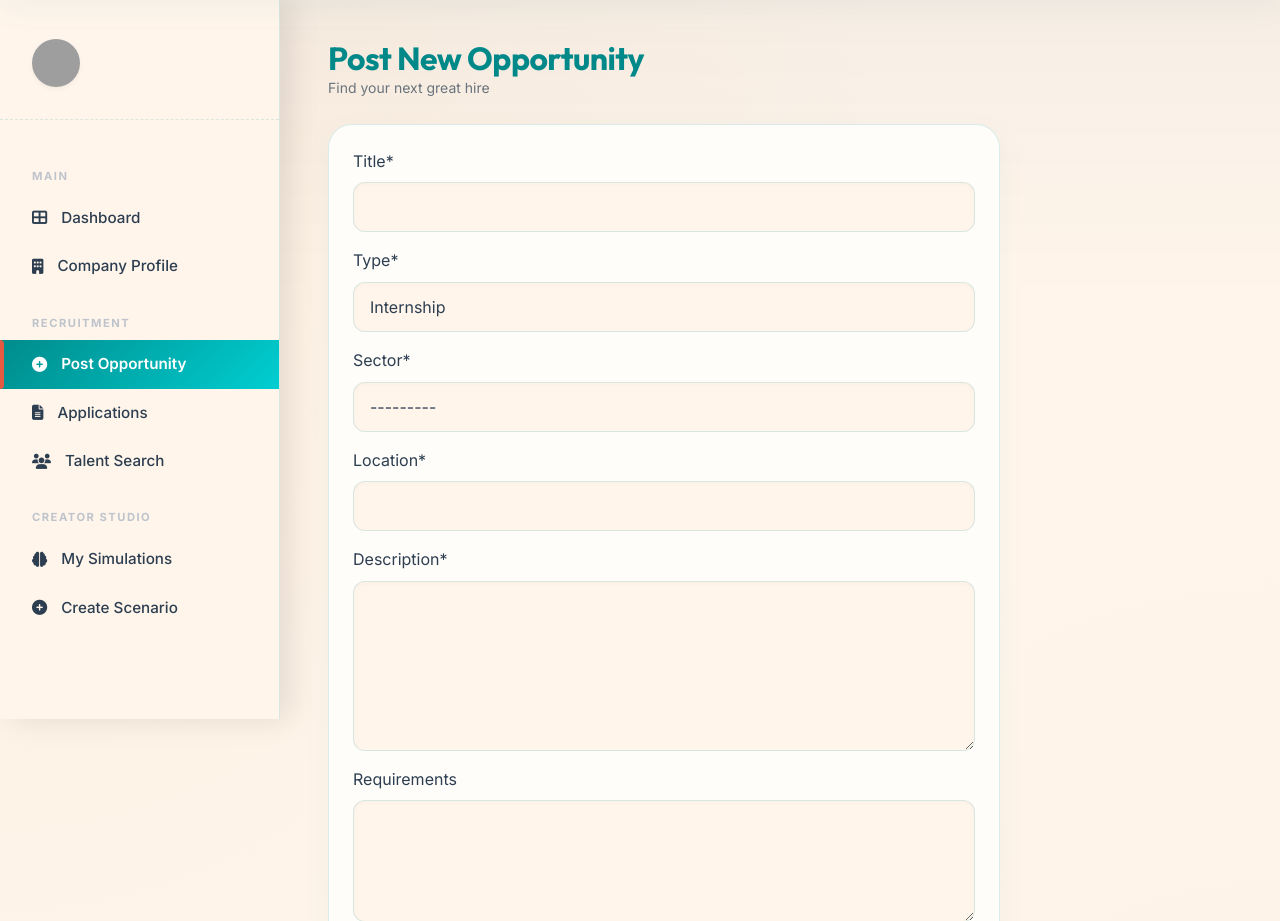
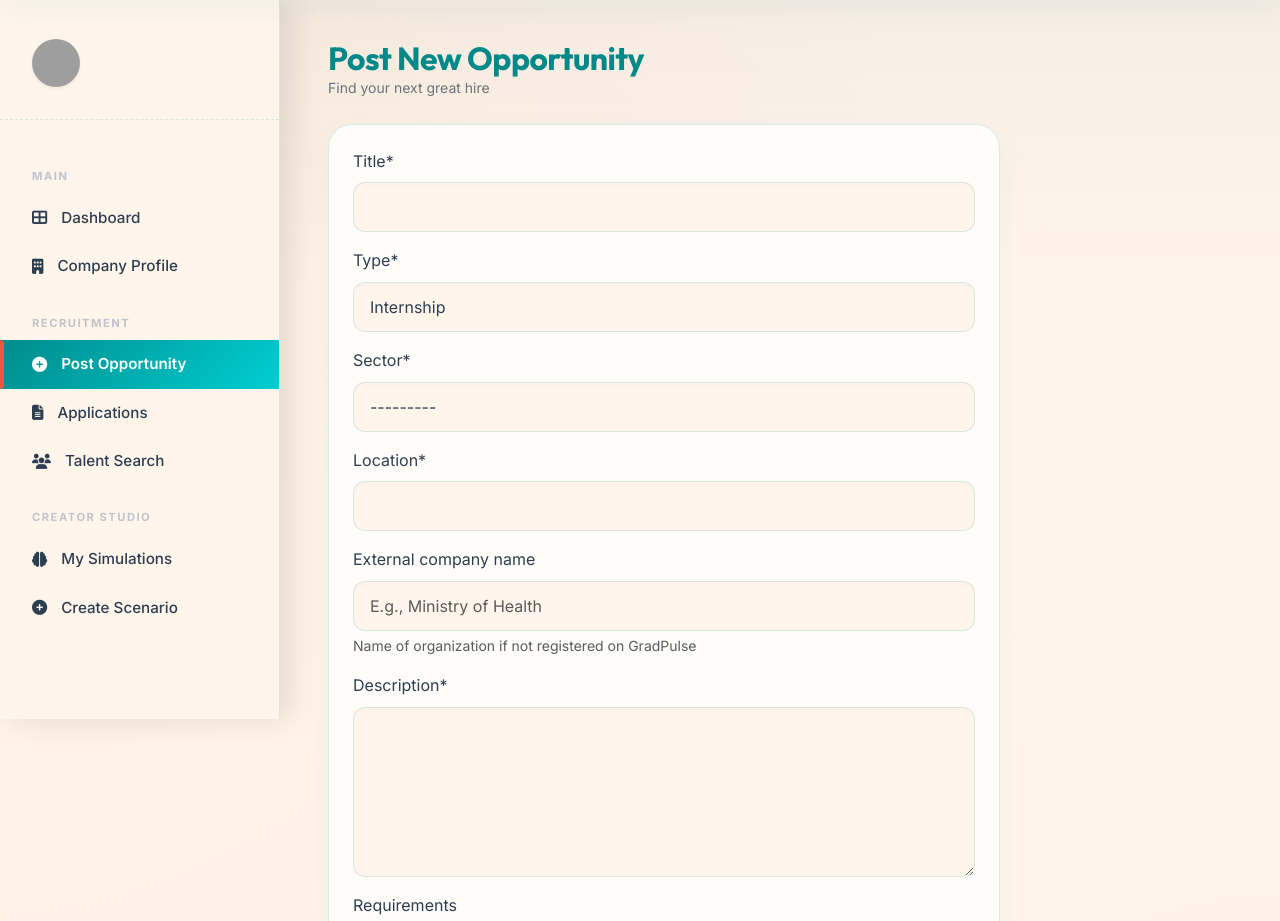
Before and after one commit to theo24-sys/Gradpulse, a Django app: page /opportunities/post/ in a window 1280 px wide. Shown: the part 84-1005 px from the top of the page. Run offline with Django 5.2, Linux system fonts and the light colour scheme; the visitor is signed in with stand-in values (Sample User, id 1); data comes from the database, SQL or seed files in the repository; data that the repository does not hold is empty; parts of the project's set-up code (start-up, migrations or seed data) failed here and were passed over; some libraries are stand-ins or nearby versions; grey boxes are pictures that could not be loaded.

Commit message:
web scrapping

```diff
--- a/opportunities/admin.py
+++ b/opportunities/admin.py
@@ -24,14 +24,14 @@ class OpportunityAdmin(admin.ModelAdmin):
     readonly_fields = ('views_count', 'created_at', 'updated_at')
 
     fieldsets = (
-        ('Overview', {'fields': ('company', 'title', 'type', 'sector', 'status', 'poster')}),
+        ('Overview', {'fields': ('company', 'external_company_name', 'title', 'type', 'sector', 'status', 'poster')}),
         ('Details', {'fields': ('description', 'requirements', 'skills_required', 'location', 'deadline', 'external_link')}),
         ('Compensation', {'fields': ('stipend_min', 'stipend_max')}),
         ('Metrics', {'fields': ('views_count', 'created_at', 'updated_at'), 'classes': ('collapse',)}),
     )
 
     def company_name(self, obj):
-        return obj.company.company_name or obj.company.username
+        return obj.external_company_name or (obj.company.company_name if obj.company else '') or getattr(obj.company, 'username', 'External')
     company_name.short_description = 'Company'
 
     def application_count_display(self, obj):
--- a/opportunities/forms.py
+++ b/opportunities/forms.py
@@ -5,7 +5,7 @@ from .models import Opportunity, Application
 class OpportunityForm(forms.ModelForm):
     class Meta:
         model = Opportunity
-        fields = ['title', 'type', 'sector', 'location', 'description', 'requirements',
+        fields = ['title', 'type', 'sector', 'location', 'external_company_name', 'description', 'requirements',
                   'skills_required', 'stipend_min', 'stipend_max', 'deadline', 'external_link', 'status']
         widgets = {
             'description': forms.Textarea(attrs={'rows': 6}),
@@ -13,6 +13,7 @@ class OpportunityForm(forms.ModelForm):
             'skills_required': forms.TextInput(attrs={'placeholder': 'Python, Django, SQL ...'}),
             'deadline': forms.DateInput(attrs={'type': 'date'}),
             'external_link': forms.URLInput(attrs={'placeholder': 'https://example.com/apply'}),
+            'external_company_name': forms.TextInput(attrs={'placeholder': 'E.g., Ministry of Health'}),
         }
 
 
--- a/opportunities/models.py
+++ b/opportunities/models.py
@@ -10,6 +10,7 @@ class Opportunity(models.Model):
         ('freelance', 'Freelance'),
         ('attachment', 'Industrial Attachment'),
         ('volunteer', 'Volunteer'),
+        ('funding', 'Funding / Grants / Loans'),
     ]
     STATUS_CHOICES = [
         ('active', 'Active'),
@@ -24,6 +25,7 @@ class Opportunity(models.Model):
 
     company = models.ForeignKey(settings.AUTH_USER_MODEL, on_delete=models.CASCADE,
                                  related_name='opportunities', limit_choices_to={'portal_type': 'employer'}, null=True, blank=True)
+    external_company_name = models.CharField(max_length=200, blank=True, help_text="Name of organization if not registered on GradPulse")
     title = models.CharField(max_length=200)
     poster = models.ImageField(upload_to='opportunities/posters/', blank=True, null=True)
     type = models.CharField(max_length=20, choices=TYPE_CHOICES, default='internship')
@@ -42,7 +44,8 @@ class Opportunity(models.Model):
     updated_at = models.DateTimeField(auto_now=True)
 
     def __str__(self):
-        return f"{self.title} — {self.company.company_name or self.company.username}"
+        c_name = self.external_company_name or (self.company.company_name if self.company else 'External') or getattr(self.company, 'username', 'External')
+        return f"{self.title} — {c_name}"
 
     def get_skills_list(self):
         return [s.strip() for s in self.skills_required.split(',') if s.strip()]
--- a/templates/opportunities/detail.html
+++ b/templates/opportunities/detail.html
@@ -14,12 +14,12 @@
               <img src="{{ opportunity.company.company_logo.url }}" width="60" height="60" style="border-radius:12px;object-fit:cover;" alt="Logo">
             {% else %}
               <div style="width:60px;height:60px;border-radius:12px;background:var(--gp-navy);display:flex;align-items:center;justify-content:center;color:white;font-size:1.4rem;font-weight:700;">
-                {{ opportunity.company.company_name|first|upper }}
+                {{ opp.company.company_name|default:opp.external_company_name|first|upper }}
               </div>
             {% endif %}
             <div>
               <h2 class="fw-bold mb-1" style="color:var(--gp-navy);">{{ opportunity.title }}</h2>
-              <div class="text-muted small">{{ opportunity.company.company_name }} · {{ opportunity.location }}</div>
+              <div class="text-muted small">{{ opportunity.external_company_name|default:opportunity.company.company_name|default:opportunity.company.username }} · {{ opportunity.location }}</div>
               <div class="d-flex flex-wrap gap-2 mt-2">
                 <span class="pill pill-pending">{{ opportunity.get_type_display }}</span>
                 <span class="pill pill-shortlisted">{{ opportunity.sector }}</span>
--- a/templates/opportunities/list.html
+++ b/templates/opportunities/list.html
@@ -39,7 +39,7 @@
           {% if opp.stipend_min %}<span class="text-muted small">KSh {{ opp.stipend_min|floatformat:0 }}+</span>{% endif %}
         </div>
         <h6 class="fw-bold mb-1">{{ opp.title }}</h6>
-        <div class="text-muted small mb-1"><i class="fa fa-building me-1"></i>{{ opp.company.company_name }}</div>
+        <div class="text-muted small mb-1"><i class="fa fa-building me-1"></i>{{ opp.external_company_name|default:opp.company.company_name|default:opp.company.username }}</div>
         <div class="text-muted small mb-1"><i class="fa fa-map-marker-alt me-1"></i>{{ opp.location }}</div>
         <div class="text-muted small mb-3"><i class="fa fa-tag me-1"></i>{{ opp.sector }}</div>
         {% if opp.deadline %}<div class="text-muted" style="font-size:.75rem;" class="mb-2"><i class="fa fa-clock me-1"></i>Deadline: {{ opp.deadline|date:"M d, Y" }}</div>{% endif %}
```
Also changed, not shown: opportunities/migrations/0005_opportunity_external_company_name_and_more.py (added).
